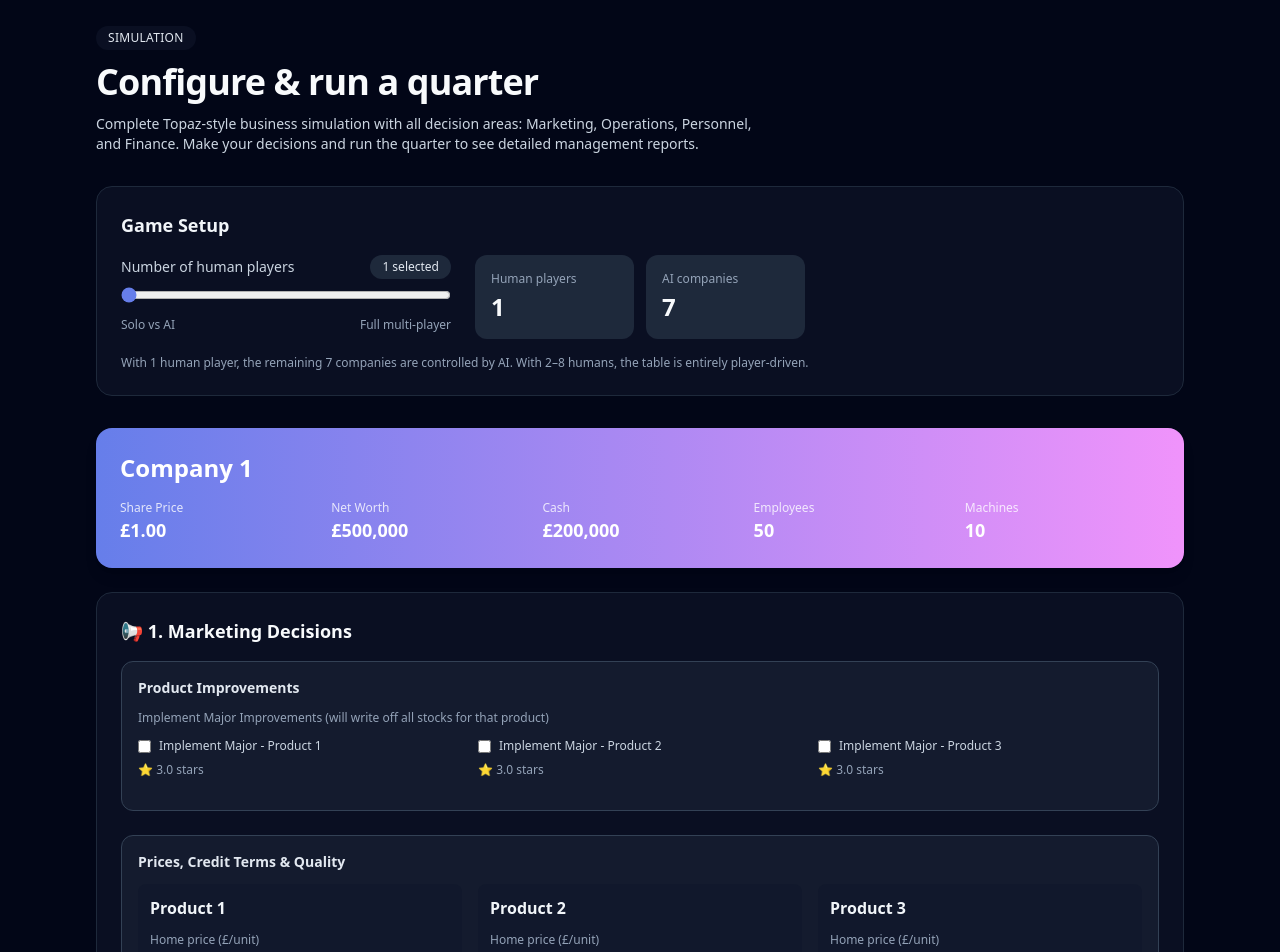
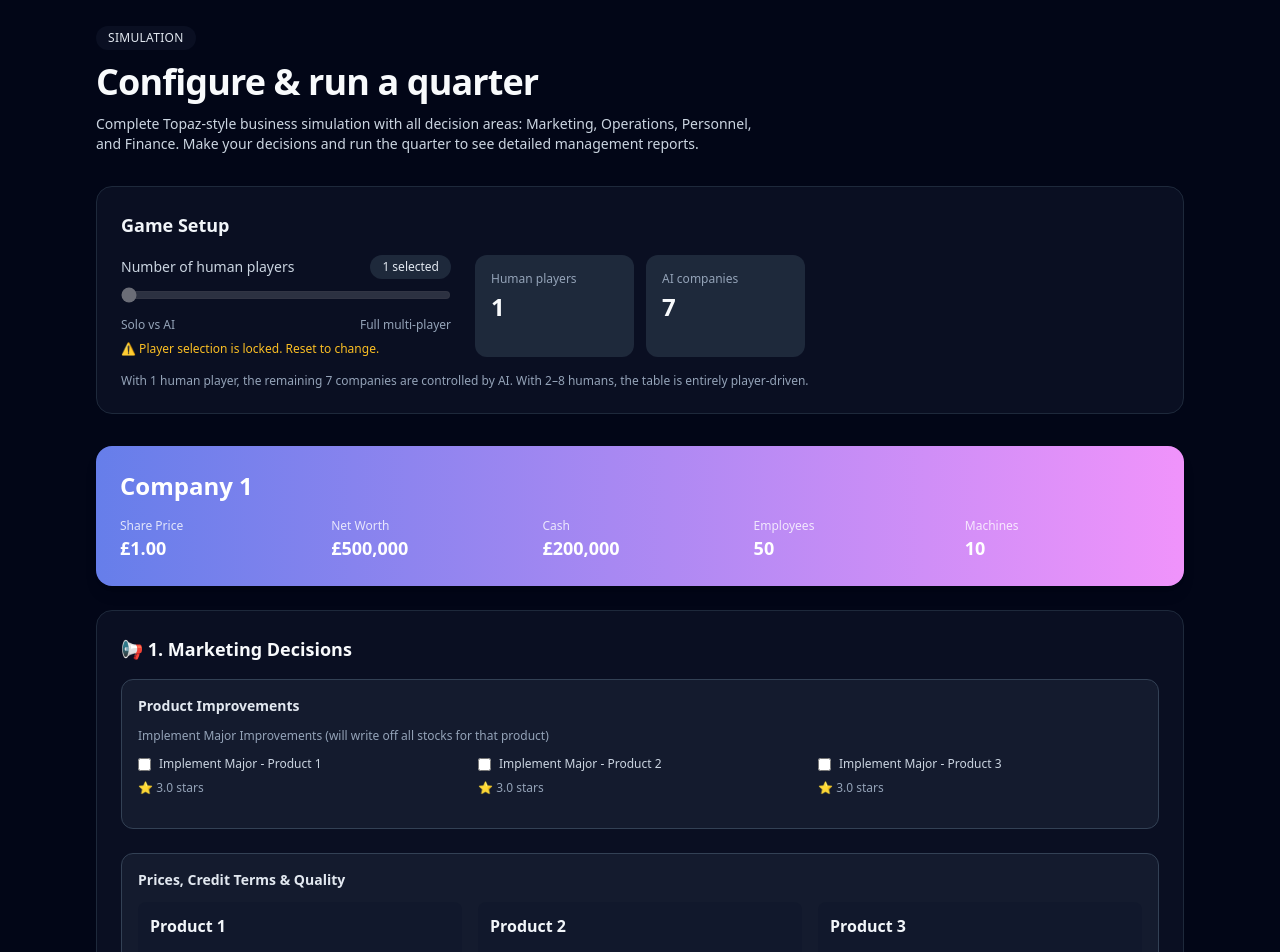
Before and after one commit to mohammedsuhaib579-art/TopazVBE-Vercel-, a Next.js app in the folder vercel_app/: page /simulate in a window 1280 px wide. Shown: the top 952 px of the page. Built offline with nearby package versions, Linux system fonts and the light colour scheme.

Commit message:
Update page.tsx

```diff
--- a/vercel_app/app/simulate/page.tsx
+++ b/vercel_app/app/simulate/page.tsx
@@ -1,10 +1,9 @@
 "use client";
 
-import { useState } from "react";
+import { useState, useEffect } from "react";
 import DecisionForm from "../../components/DecisionForm";
 import ManagementReportDisplay from "../../components/ManagementReport";
 import type { Decisions, ManagementReport } from "../../lib/types";
-import { Simulation } from "../../lib/simulation";
 
 type PlayerConfig = {
   humans: number;
@@ -26,14 +25,37 @@ type ApiResponse = {
 
 export default function SimulatePage() {
   const [config, setConfig] = useState<PlayerConfig>({ humans: 1 });
+  const [selectedPlayer, setSelectedPlayer] = useState<number | null>(null);
+  const [playerLocked, setPlayerLocked] = useState(false);
   const [isRunning, setIsRunning] = useState(false);
   const [reports, setReports] = useState<ManagementReport[] | null>(null);
   const [error, setError] = useState<string | null>(null);
   const [economy, setEconomy] = useState<ApiResponse["economy"] | null>(null);
 
-  // Create a default company state for the form (will be updated after first run)
-  const [companyState, setCompanyState] = useState({
-    name: "Company 1",
+  // Store decisions for all players
+  const [allPlayerDecisions, setAllPlayerDecisions] = useState<Map<number, Decisions>>(new Map());
+
+  // Create default company states for all players
+  const [companyStates, setCompanyStates] = useState<Map<number, {
+    name: string;
+    sharePrice: number;
+    netWorth: number;
+    cash: number;
+    employees: number;
+    machines: number;
+    salespeople: number;
+    assemblyWorkers: number;
+    productStarRatings: Record<string, number>;
+    productDevAccumulated: Record<string, number>;
+    creditworthiness: number;
+  }>>(new Map());
+
+  // Initialize company states
+  useEffect(() => {
+    const states = new Map();
+    for (let i = 0; i < config.humans; i++) {
+      states.set(i, {
+        name: `Company ${i + 1}`,
         sharePrice: 1.0,
         netWorth: 500_000,
         cash: 200_000,
@@ -45,18 +67,78 @@ export default function SimulatePage() {
         productDevAccumulated: { "Product 1": 0, "Product 2": 0, "Product 3": 0 },
         creditworthiness: 500_000,
       });
+    }
+    setCompanyStates(states);
+    // Reset player selection when number of players changes
+    if (config.humans > 1 && !playerLocked) {
+      setSelectedPlayer(null);
+      setAllPlayerDecisions(new Map());
+    }
+  }, [config.humans, playerLocked]);
 
-  const handleRunQuarter = async (decisions: Decisions) => {
+  // Auto-select player 0 for single player mode
+  useEffect(() => {
+    if (config.humans === 1 && selectedPlayer === null) {
+      setSelectedPlayer(0);
+      setPlayerLocked(true);
+    }
+  }, [config.humans, selectedPlayer]);
+
+  const handlePlayerSelect = (playerIdx: number) => {
+    if (!playerLocked) {
+      setSelectedPlayer(playerIdx);
+      setPlayerLocked(true);
+    }
+  };
+
+  const handleDecisionChange = (playerIdx: number, decisions: Decisions) => {
+    const newDecisions = new Map(allPlayerDecisions);
+    newDecisions.set(playerIdx, decisions);
+    setAllPlayerDecisions(newDecisions);
+  };
+
+  const handleRunQuarter = async (singlePlayerDecisions?: Decisions) => {
     setIsRunning(true);
     setReports(null);
     setError(null);
+
     try {
+      // Build decisions array - one per company
+      const decisionsArray: Decisions[] = [];
+
+      if (config.humans === 1 && singlePlayerDecisions) {
+        // Single player mode - use provided decisions
+        decisionsArray.push(singlePlayerDecisions);
+      } else {
+        // Multiplayer mode - validate all decisions are present
+        const missing: number[] = [];
+        for (let i = 0; i < config.humans; i++) {
+          if (!allPlayerDecisions.has(i)) {
+            missing.push(i);
+          }
+        }
+        if (missing.length > 0) {
+          setError(`Missing decisions for companies: ${missing.map(i => `Company ${i + 1}`).join(", ")}`);
+          setIsRunning(false);
+          return;
+        }
+
+        // Collect all player decisions
+        for (let i = 0; i < config.humans; i++) {
+          const decisions = allPlayerDecisions.get(i);
+          if (!decisions) {
+            throw new Error(`Missing decisions for company ${i + 1}`);
+          }
+          decisionsArray.push(decisions);
+        }
+      }
+
       const res = await fetch("/api/simulate", {
         method: "POST",
         headers: { "Content-Type": "application/json" },
         body: JSON.stringify({
           players: config.humans,
-          decisions,
+          decisions: decisionsArray,
         }),
       });
 
@@ -70,23 +152,26 @@ export default function SimulatePage() {
           setEconomy(data.economy);
         }
 
-        // Update company state from first report for next quarter
-        if (data.reports.length > 0) {
-          const firstReport = data.reports[0];
-          setCompanyState({
-            name: firstReport.company || "Company 1",
-            sharePrice: firstReport.share_price,
-            netWorth: firstReport.net_worth,
-            cash: firstReport.cash,
-            employees: (firstReport.salespeople || 0) + (firstReport.assembly_workers || 0) + (firstReport.machinists || 0),
-            machines: firstReport.machines,
-            salespeople: firstReport.salespeople || 10,
-            assemblyWorkers: firstReport.assembly_workers || 40,
-            productStarRatings: { "Product 1": 3, "Product 2": 3, "Product 3": 3 }, // Would come from company state
-            productDevAccumulated: { "Product 1": 0, "Product 2": 0, "Product 3": 0 }, // Would come from company state
-            creditworthiness: 500_000, // Would calculate from report
+        // Update company states from reports
+        const newStates = new Map();
+        data.reports.forEach((report, idx) => {
+          if (idx < config.humans) {
+            newStates.set(idx, {
+              name: report.company || `Company ${idx + 1}`,
+              sharePrice: report.share_price,
+              netWorth: report.net_worth,
+              cash: report.cash,
+              employees: (report.salespeople || 0) + (report.assembly_workers || 0) + (report.machinists || 0),
+              machines: report.machines,
+              salespeople: report.salespeople || 10,
+              assemblyWorkers: report.assembly_workers || 40,
+              productStarRatings: { "Product 1": 3, "Product 2": 3, "Product 3": 3 },
+              productDevAccumulated: { "Product 1": 0, "Product 2": 0, "Product 3": 0 },
+              creditworthiness: 500_000,
             });
           }
+        });
+        setCompanyStates(newStates);
       }
     } catch (err) {
       setError(err instanceof Error ? err.message : "Simulation call failed.");
@@ -96,6 +181,7 @@ export default function SimulatePage() {
   };
 
   const aiPlayers = config.humans === 1 ? 7 : 0;
+  const currentCompanyState = selectedPlayer !== null ? companyStates.get(selectedPlayer) : null;
 
   return (
     <main className="flex flex-1 flex-col gap-8">
@@ -127,13 +213,23 @@ export default function SimulatePage() {
               min={1}
               max={8}
               value={config.humans}
-              onChange={(e) => setConfig({ humans: Number(e.target.value) })}
-              className="w-full accent-primary-500"
+              onChange={(e) => {
+                if (!playerLocked) {
+                  setConfig({ humans: Number(e.target.value) });
+                }
+              }}
+              disabled={playerLocked}
+              className="w-full accent-primary-500 disabled:opacity-50"
             />
             <div className="flex justify-between text-xs text-slate-400">
               <span>Solo vs AI</span>
               <span>Full multi‑player</span>
             </div>
+            {playerLocked && (
+              <p className="text-xs text-amber-400">
+                ⚠️ Player selection is locked. Reset to change.
+              </p>
+            )}
           </div>
 
           <div className="grid grid-cols-2 gap-3">
@@ -166,23 +262,103 @@ export default function SimulatePage() {
         </p>
       </section>
 
-      {/* Decision Form */}
-      {!reports && (
+      {/* Player Selection (Multiplayer only) */}
+      {config.humans > 1 && !playerLocked && (
+        <section className="rounded-2xl border border-slate-800 bg-slate-900/60 p-6">
+          <h2 className="mb-4 text-lg font-semibold text-slate-100">Select Your Company</h2>
+          <p className="mb-4 text-sm text-slate-300">
+            Choose which company you will control. This selection cannot be changed once made.
+          </p>
+          <div className="grid grid-cols-2 gap-4 md:grid-cols-4">
+            {Array.from({ length: config.humans }).map((_, idx) => (
+              <button
+                key={idx}
+                onClick={() => handlePlayerSelect(idx)}
+                className="rounded-xl border-2 border-slate-700 bg-slate-800 p-4 text-center transition hover:border-primary-500 hover:bg-slate-700"
+              >
+                <div className="text-lg font-semibold text-slate-100">Company {idx + 1}</div>
+                <div className="mt-1 text-xs text-slate-400">Click to select</div>
+              </button>
+            ))}
+          </div>
+        </section>
+      )}
+
+      {/* Selected Player Display (Multiplayer) */}
+      {config.humans > 1 && playerLocked && selectedPlayer !== null && (
+        <section className="rounded-2xl border border-primary-500/50 bg-primary-500/10 p-4">
+          <div className="flex items-center justify-between">
+            <div>
+              <h3 className="text-lg font-semibold text-slate-100">
+                You are controlling: <span className="text-primary-400">Company {selectedPlayer + 1}</span>
+              </h3>
+              <p className="mt-1 text-sm text-slate-300">
+                Make decisions for your company below. All {config.humans} players must submit decisions before running the quarter.
+              </p>
+            </div>
+            <button
+              onClick={() => {
+                setPlayerLocked(false);
+                setSelectedPlayer(null);
+                setAllPlayerDecisions(new Map());
+              }}
+              className="rounded-lg border border-slate-600 bg-slate-800 px-4 py-2 text-sm text-slate-300 hover:bg-slate-700"
+            >
+              Reset Selection
+            </button>
+          </div>
+        </section>
+      )}
+
+      {/* Decision Forms */}
+      {!reports && currentCompanyState && selectedPlayer !== null && (
+        <div className="space-y-6">
+          {/* Show all player decision status for multiplayer */}
+          {config.humans > 1 && (
+            <div className="rounded-xl border border-slate-800 bg-slate-900/60 p-4">
+              <h3 className="mb-3 text-sm font-semibold text-slate-200">Decision Status</h3>
+              <div className="grid grid-cols-2 gap-2 md:grid-cols-4">
+                {Array.from({ length: config.humans }).map((_, idx) => (
+                  <div
+                    key={idx}
+                    className={`rounded-lg p-3 ${
+                      allPlayerDecisions.has(idx)
+                        ? "bg-green-500/20 border border-green-500/50"
+                        : "bg-slate-800 border border-slate-700"
+                    }`}
+                  >
+                    <div className="text-xs text-slate-400">Company {idx + 1}</div>
+                    <div className={`mt-1 text-sm font-semibold ${
+                      allPlayerDecisions.has(idx) ? "text-green-400" : "text-slate-500"
+                    }`}>
+                      {allPlayerDecisions.has(idx) ? "✓ Ready" : "Pending"}
+                    </div>
+                  </div>
+                ))}
+              </div>
+            </div>
+          )}
+
           <DecisionForm
-          companyName={companyState.name}
-          sharePrice={companyState.sharePrice}
-          netWorth={companyState.netWorth}
-          cash={companyState.cash}
-          employees={companyState.employees}
-          machines={companyState.machines}
-          salespeople={companyState.salespeople}
-          assemblyWorkers={companyState.assemblyWorkers}
-          productStarRatings={companyState.productStarRatings}
-          productDevAccumulated={companyState.productDevAccumulated}
+            companyName={currentCompanyState.name}
+            sharePrice={currentCompanyState.sharePrice}
+            netWorth={currentCompanyState.netWorth}
+            cash={currentCompanyState.cash}
+            employees={currentCompanyState.employees}
+            machines={currentCompanyState.machines}
+            salespeople={currentCompanyState.salespeople}
+            assemblyWorkers={currentCompanyState.assemblyWorkers}
+            productStarRatings={currentCompanyState.productStarRatings}
+            productDevAccumulated={currentCompanyState.productDevAccumulated}
             currentQuarter={economy?.quarter || 1}
-          creditworthiness={companyState.creditworthiness}
-          onSubmit={handleRunQuarter}
+            creditworthiness={currentCompanyState.creditworthiness}
+            onSubmit={(decisions) => handleDecisionChange(selectedPlayer, decisions)}
+            onRunQuarter={config.humans > 1 ? () => handleRunQuarter() : undefined}
+            onSubmitSinglePlayer={config.humans === 1 ? handleRunQuarter : undefined}
+            isRunning={isRunning}
+            allDecisionsReady={config.humans > 1 ? Array.from({ length: config.humans }).every((_, i) => allPlayerDecisions.has(i)) : true}
           />
+        </div>
       )}
 
       {/* Error Display */}
@@ -211,8 +387,15 @@ export default function SimulatePage() {
                 </thead>
                 <tbody>
                   {reports.map((report, idx) => (
-                    <tr key={idx} className="border-b border-slate-700">
-                      <td className="px-4 py-2 text-slate-300">{report.company || `Company ${idx + 1}`}</td>
+                    <tr key={idx} className={`border-b border-slate-700 ${
+                      idx === selectedPlayer ? "bg-primary-500/10" : ""
+                    }`}>
+                      <td className="px-4 py-2 text-slate-300">
+                        {report.company || `Company ${idx + 1}`}
+                        {idx === selectedPlayer && (
+                          <span className="ml-2 text-xs text-primary-400">(You)</span>
+                        )}
+                      </td>
                       <td className="px-4 py-2 text-right text-slate-400">
                         £{report.share_price.toFixed(2)}
                       </td>
@@ -232,11 +415,13 @@ export default function SimulatePage() {
             </div>
           </div>
 
-          {/* Detailed Management Report for First Company */}
+          {/* Detailed Management Report for Selected Company */}
+          {selectedPlayer !== null && reports[selectedPlayer] && (
             <ManagementReportDisplay
-            report={reports[0]}
-            companyName={reports[0].company || "Company 1"}
+              report={reports[selectedPlayer]}
+              companyName={reports[selectedPlayer].company || `Company ${selectedPlayer + 1}`}
             />
+          )}
 
           {/* Button to run next quarter */}
           <div className="flex justify-center">
@@ -244,6 +429,7 @@ export default function SimulatePage() {
               onClick={() => {
                 setReports(null);
                 setError(null);
+                // Keep player selection locked for next quarter
               }}
               className="rounded-full bg-gradient-to-r from-primary-500 to-accent-500 px-8 py-3 text-lg font-semibold text-white shadow-lg shadow-primary-500/30 transition hover:-translate-y-0.5 hover:shadow-xl"
             >
```
Lines whose indentation alone changed are shown as unchanged.
